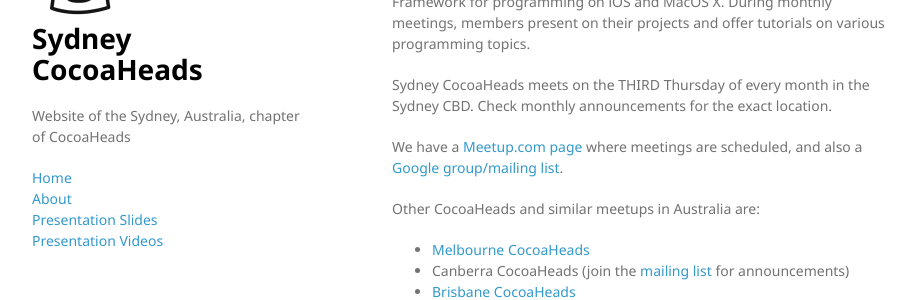
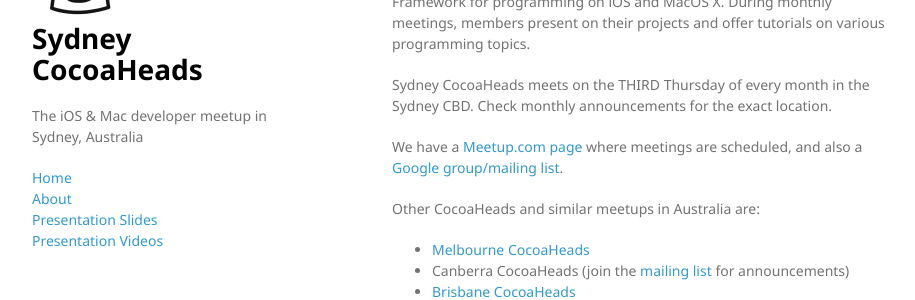
Before and after one commit to SydneyCocoaHeads/SydneyCocoaheads.github.io, a Jekyll site: the page built from about.md, in a window 1280 px wide. Shown: the part 139-439 px from the top of the page, without its empty margins (178-1093 px from the left). Built offline with Jekyll 4.4.1, drawn with Linux system fonts in a browser that asks for light colours.

Commit message:
more useful byline

```diff
--- a/_config.yml
+++ b/_config.yml
@@ -8,7 +8,7 @@
 # Site settings
 title: Sydney CocoaHeads
 email: mark@aufflick.com
-description: Website of the Sydney, Australia, chapter of CocoaHeads
+description: The iOS & Mac developer meetup in Sydney, Australia
 baseurl: "" # the subpath of your site, e.g. /blog
 url: "http://SydneyCocoaHeads.github.io" # the base hostname & protocol for your site
 twitter_username: CocoaHeadsAU
```
